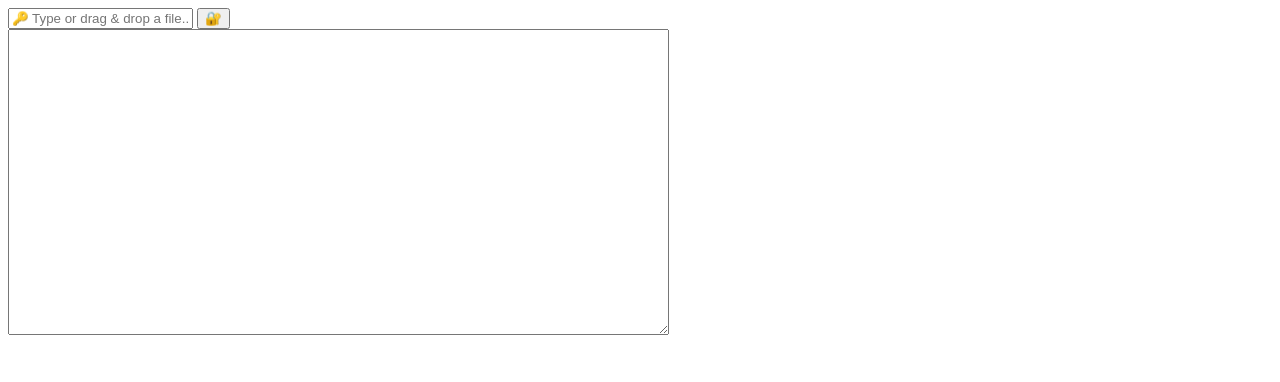
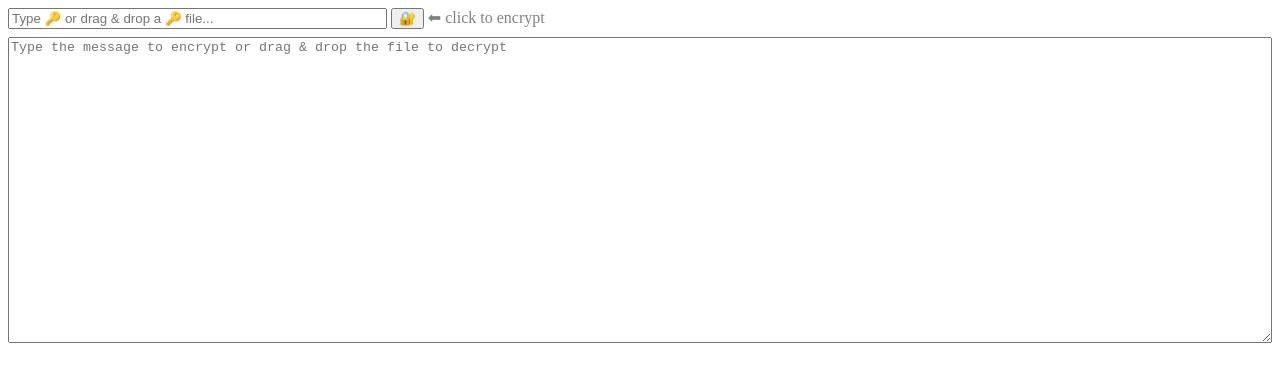
Before and after one commit to ArnaudBuchholz/locrypto, a website: page index.html in a window 1280 px wide. Drawn offline with Linux system fonts and the light colour scheme.

Commit message:
Documentation

```diff
--- a/index.html
+++ b/index.html
@@ -1,12 +1,13 @@
 <html>
   <head>
-    <title>&#128584;&#128585;&#128586;</title>
+    <title>LoCrypto</title>
   </head>
   <body>
-    <input id="key" type="password" placeholder="&#128273; Type or drag & drop a file...">
-    <span id="length"></span>
-    <button id="encrypt">&#128272;</button><br/>
-    <textarea id="message" cols="80" rows="20"></textarea>
+    <input id="key" type="password" style="width: 30%;" placeholder="Type &#128273; or drag & drop a &#128273; file...">
+    <button id="encrypt">&#128272;</button>
+    <span style="color: gray;">&#11013; click to encrypt</span>
+    <br/>
+    <textarea id="message" rows="20" style="width: 100%; margin-top: .5rem;" placeholder="Type the message to encrypt or drag & drop the file to decrypt"></textarea>
 
     <script language="javascript">
 'use strict'
```
